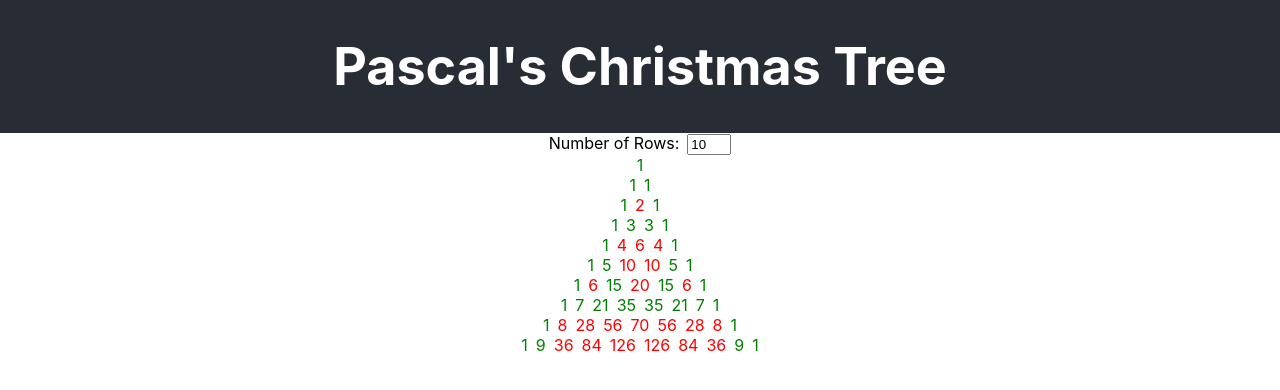
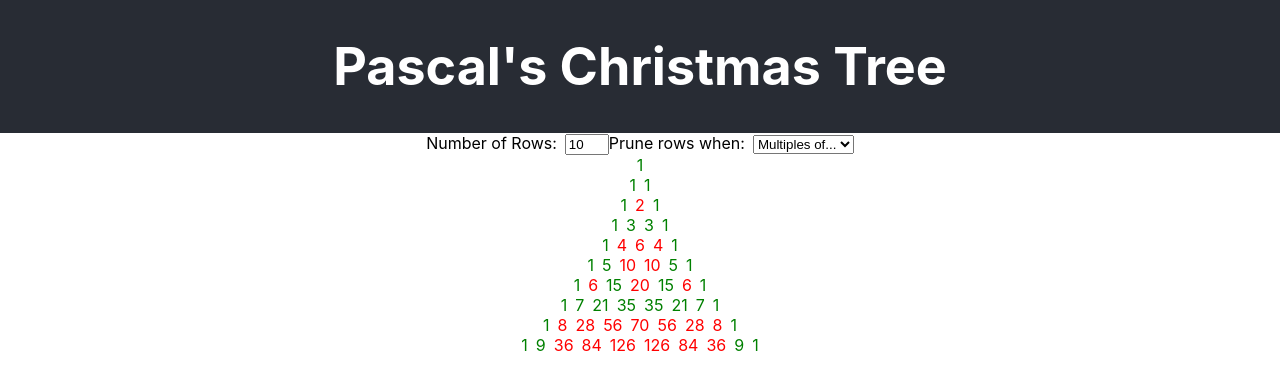
Before and after one commit to RobOwenKing/pascals_xmas_tree, a React (Create React App) app: page / in a window 1280 px wide. Shown: the top 390 px of the page. Built offline with nearby package versions, Linux system fonts and the light colour scheme.

Commit message:
feat: <select> for rowTestOptions

```diff
--- a/src/App.css
+++ b/src/App.css
@@ -29,7 +29,10 @@
   color: green;
 }
 
+label {
+  margin-right: 8px;
+}
+
 input[type=number] {
   width: 36px;
-  margin-left: 8px;
 }
--- a/src/App.js
+++ b/src/App.js
@@ -2,12 +2,15 @@ import './App.css';
 import { useEffect, useState } from 'react';
 
 import Row from './components/Row.jsx';
+
+import { rowTestOptions } from './helpers/booleanTestOptions.js';
 
 import useInput from './hooks/useInput.js';
 
 const App = () => {
   const [tree, setTree] = useState([]);
   const numberOfRows = useInput('number', 10);
+  const rowTest = useInput('', rowTestOptions[0].value);
 
   const calculateNewRow = (previousRow) => {
     return previousRow.slice(0, previousRow.length - 1)
@@ -45,6 +48,13 @@ const App = () => {
         <form>
           <label htmlFor="rows">Number of Rows:</label>
           <input id="rows" {...numberOfRows} min="1" />
+
+          <label htmlFor="row-test">Prune rows when:</label>
+          <select id="row-test" {...rowTest}>
+            { rowTestOptions.map((opt, index) => {
+              return <option key={index} value={opt.value}>{opt.label}</option>
+            }) }
+          </select>
         </form>
         { rows }
       </article>
--- /dev/null
+++ b/src/helpers/booleanTestOptions.js
@@ -0,0 +1,14 @@
+const sumOfPrimes = [2, 5, 10, 17, 28, 41, 58];
+
+export const rowTestOptions = [
+  {
+    value: 'multiples',
+    label: 'Multiples of...',
+    test: function(i) { return i % 2 === 0; }
+  },
+  {
+    value: 'primes',
+    label: 'Prime gaps',
+    test: function(i) { return sumOfPrimes.includes(i); }
+  }
+];
```
